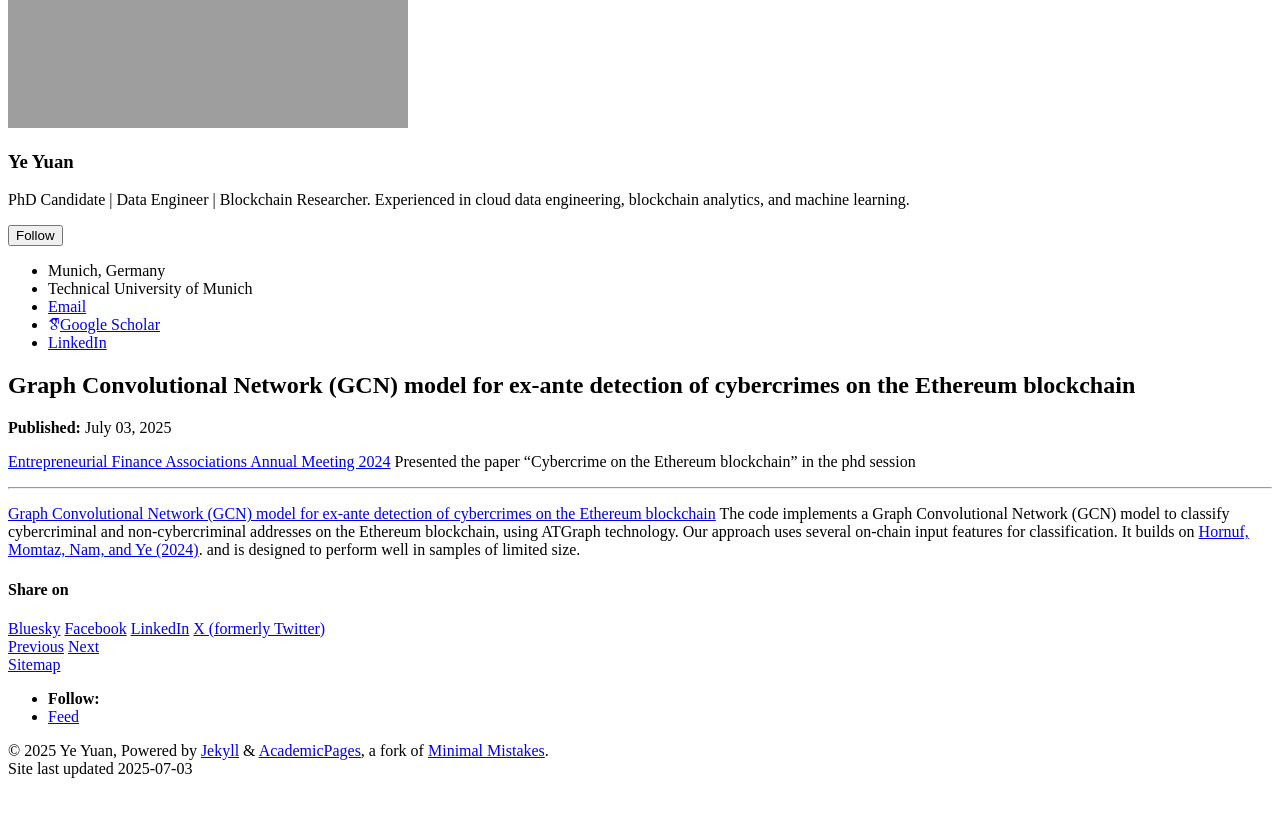
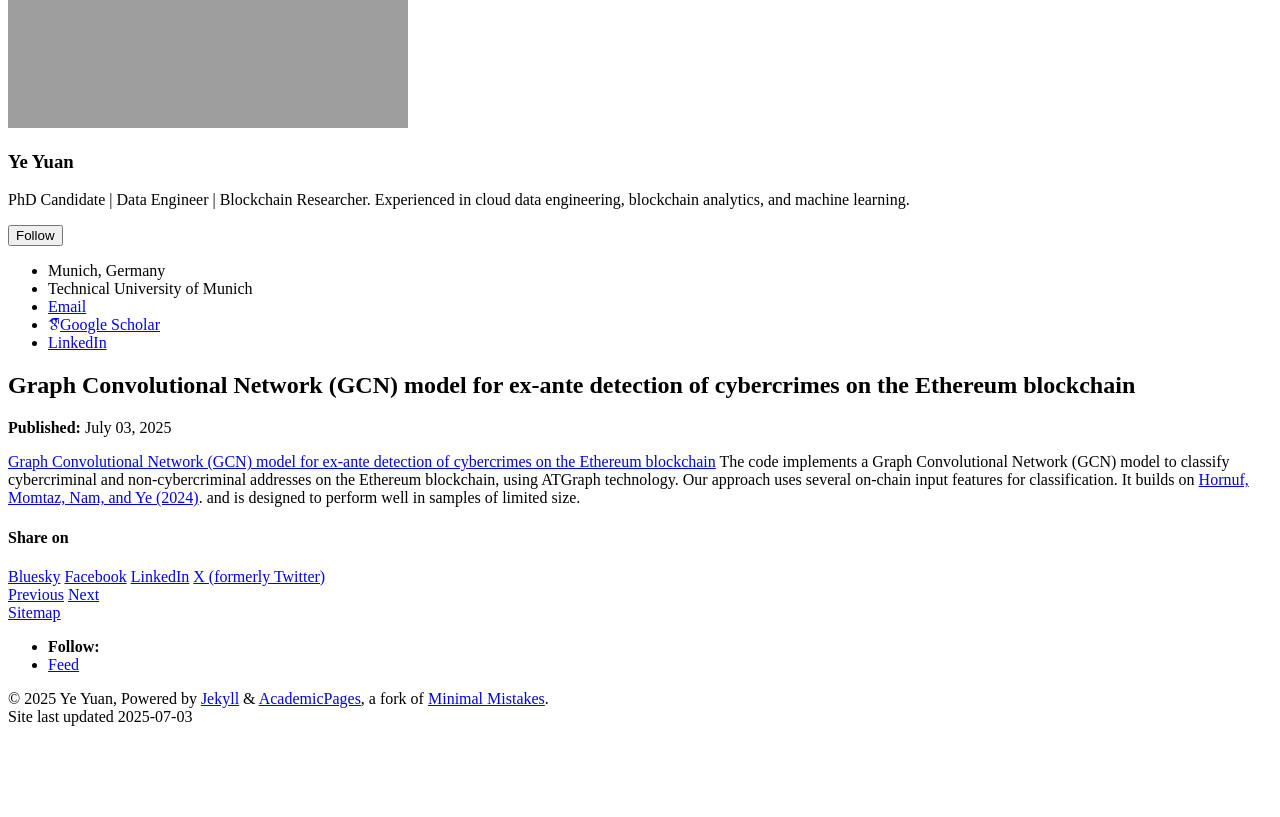
Before and after one commit to yuanye126/yuanye126.github.io, a Jekyll site: the page built from _portfolio/portfolio-1.md, in a window 1280 px wide and 900 px high, scrolled down 616 px. Shown: the top 817 px of the window. Built offline with Jekyll 4.4.1, drawn with Linux system fonts in a browser that asks for light colours; some web fonts are replaced.

Commit message:
Update portfolio-1.md

```diff
--- a/_portfolio/portfolio-1.md
+++ b/_portfolio/portfolio-1.md
@@ -4,10 +4,9 @@ collection: portfolio
 permalink: /portofolio/GCN for detection of cybercrimes
 ---
 
-[Entrepreneurial Finance Associations Annual Meeting 2024](https://www.fa.mgt.tum.de/entfin/entfin-2024-conference/)
-Presented the paper "Cybercrime on the Ethereum blockchain" in the phd session
 
 
----
+
+
 [Graph Convolutional Network (GCN) model for ex-ante detection of cybercrimes on the Ethereum blockchain](https://pypi.org/project/gcn-trainer/0.1.0/)
 The code implements a Graph Convolutional Network (GCN) model to classify cybercriminal and non-cybercriminal addresses on the Ethereum blockchain, using ATGraph technology. Our approach uses several on-chain input features for classification. It builds on [Hornuf, Momtaz, Nam, and Ye (2024)](https://www.sciencedirect.com/science/article/pii/S0378426625000391). and is designed to perform well in samples of limited size.
```
